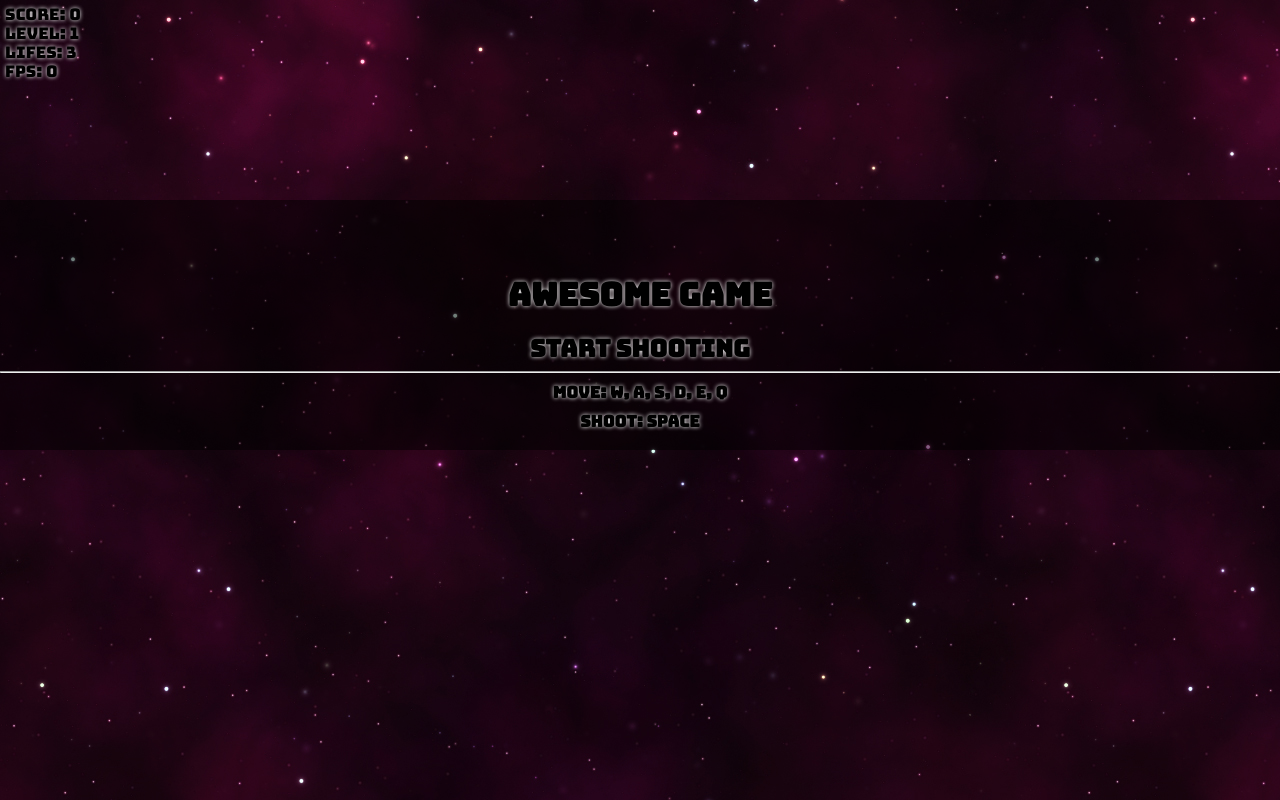
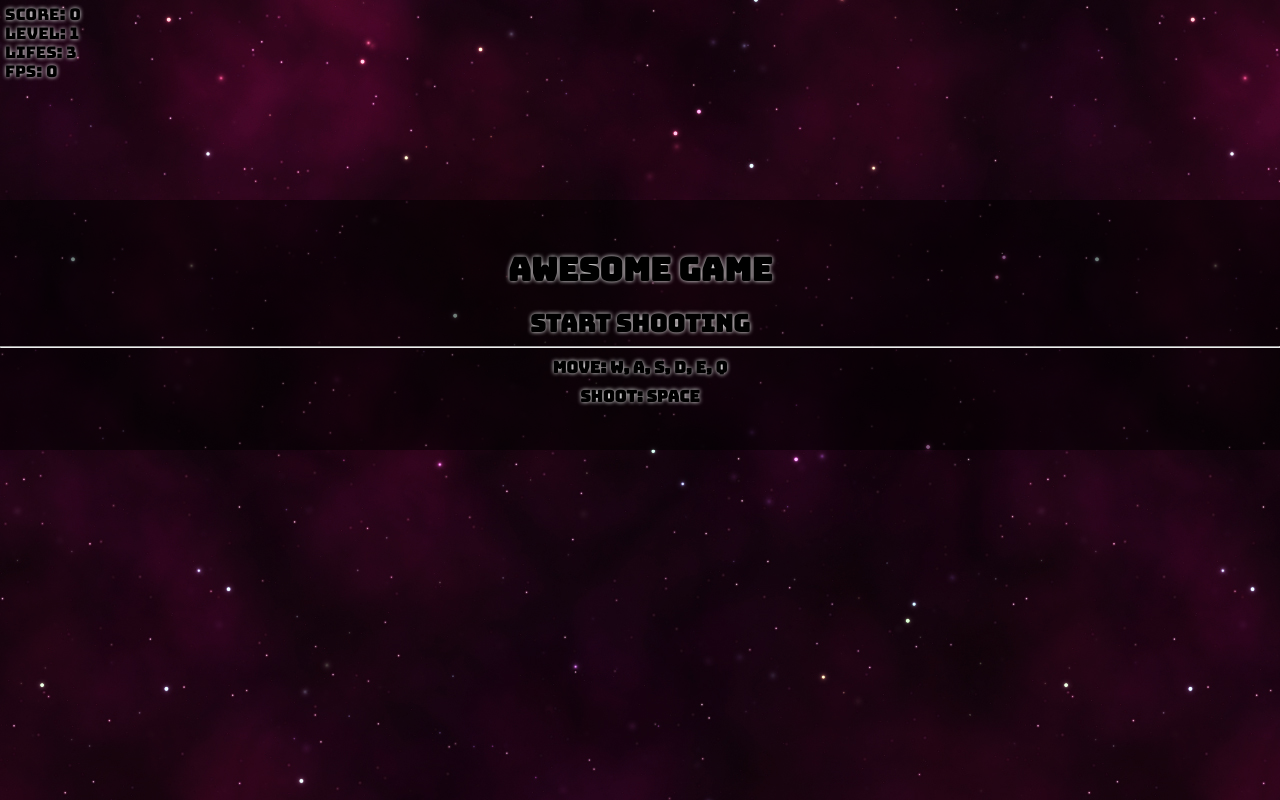
Before and after one commit to AngryDogs/some-awesome-game, a website built with webpack: page index.html in a window 1280 px wide. Built offline with Linux system fonts and the light colour scheme.

Commit message:
styling fixes

```diff
--- a/src/scripts/gameboard/gameboard.js
+++ b/src/scripts/gameboard/gameboard.js
@@ -25,7 +25,7 @@ const levelIncrement = () => {
     const score = scoreElement.innerHTML.replace(/\D/g,'');
     const currentScore = parseInt(score);
 
-    if(rocks && currentScore == rockLimitCounter && rocks.length != 0) {
+    if(rocks && currentScore == rockLimitCounter && rocks.length != 0) {
         level++;
         rockLimitCounter += 5;
         rocks = [];
--- a/src/styles/main.css
+++ b/src/styles/main.css
@@ -43,7 +43,7 @@ canvas {
 }
 
 .menu h1 {
-    margin-top: 75px;
+    margin-top: 50px;
 }
 
 .menu h2 {
```
Also changed, not shown: dist/bundle.js.
